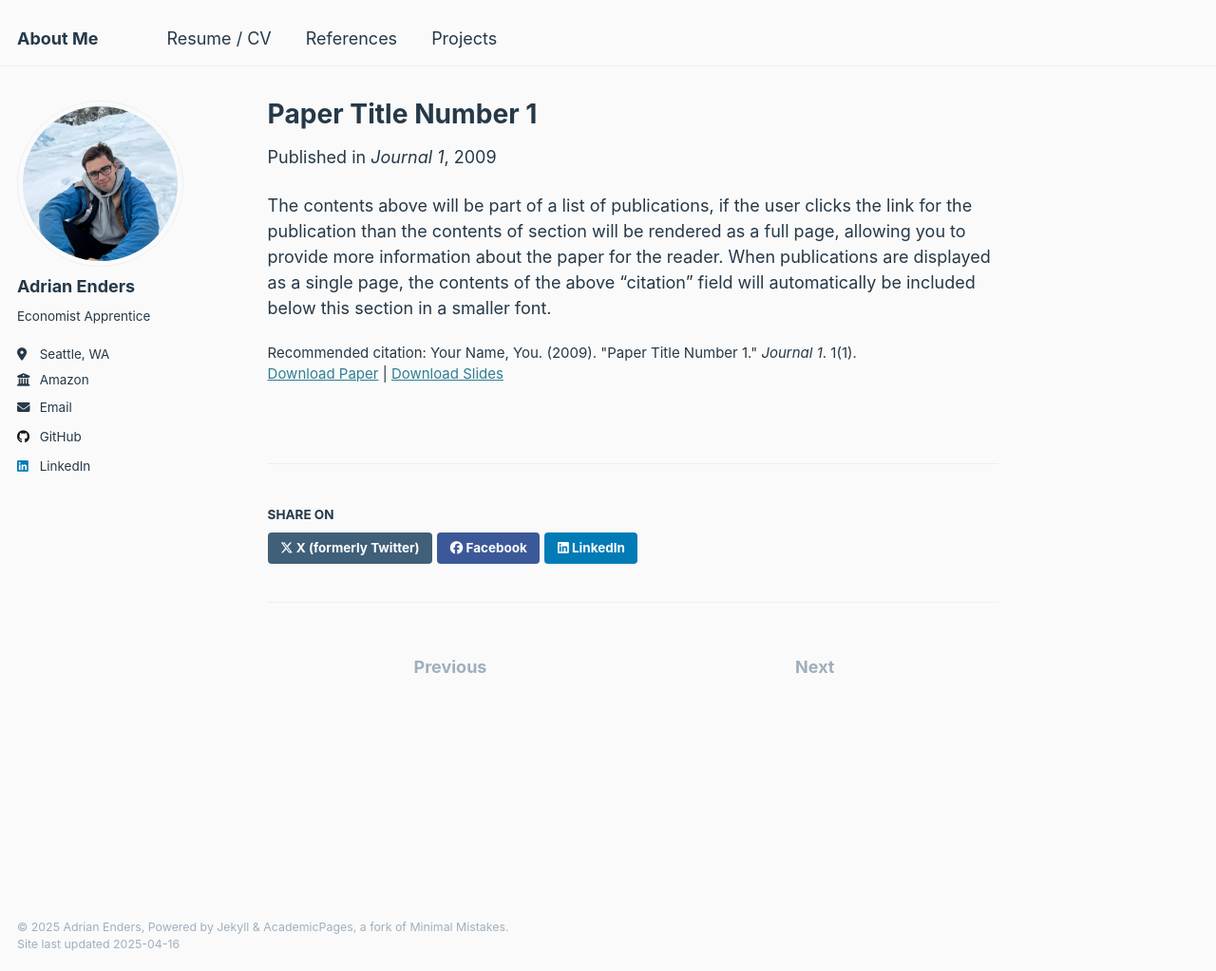
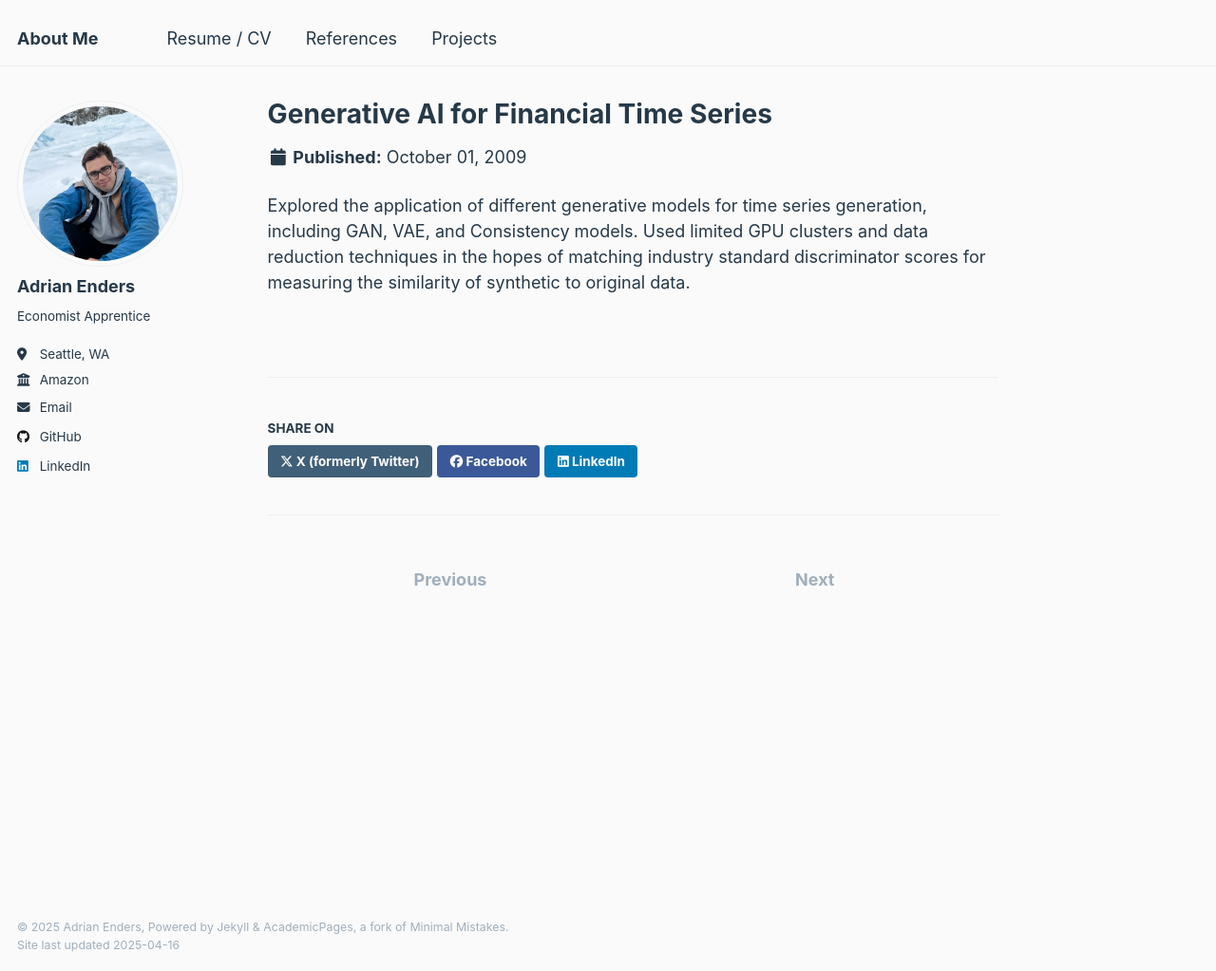
Before and after one commit to ae4292/ae4292.github.io, a Jekyll site: the page built from _publications/2009-10-01-paper-title-number-1.md, in a window 1280 px wide and 1023 px high. Shown: the whole window at 95% size. Built offline with Jekyll 4.4.1, drawn with Linux system fonts in a browser that asks for light colours.

Commit message:
Update 2009-10-01-paper-title-number-1.md

```diff
--- a/_publications/2009-10-01-paper-title-number-1.md
+++ b/_publications/2009-10-01-paper-title-number-1.md
@@ -1,14 +1,12 @@
 ---
-title: "Paper Title Number 1"
+title: "Generative AI for Financial Time Series"
 collection: publications
 category: manuscripts
 permalink: /publication/2009-10-01-paper-title-number-1
-excerpt: 'This paper is about the number 1. The number 2 is left for future work.'
 date: 2009-10-01
-venue: 'Journal 1'
-slidesurl: 'http://academicpages.github.io/files/slides1.pdf'
-paperurl: 'http://academicpages.github.io/files/paper1.pdf'
-citation: 'Your Name, You. (2009). &quot;Paper Title Number 1.&quot; <i>Journal 1</i>. 1(1).'
+paperurl: 'https://github.com/ae4292/IEOR-223-Final-Project/tree/main'
 ---
 
-The contents above will be part of a list of publications, if the user clicks the link for the publication than the contents of section will be rendered as a full page, allowing you to provide more information about the paper for the reader. When publications are displayed as a single page, the contents of the above "citation" field will automatically be included below this section in a smaller font.
+Explored the application of different generative models for time series generation, including GAN, VAE, and
+Consistency models. Used limited GPU clusters and data reduction techniques in the hopes of matching industry
+standard discriminator scores for measuring the similarity of synthetic to original data.
```
